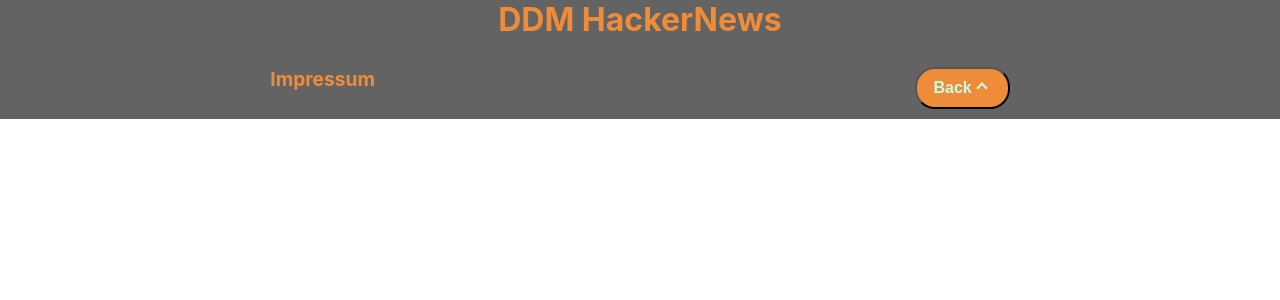
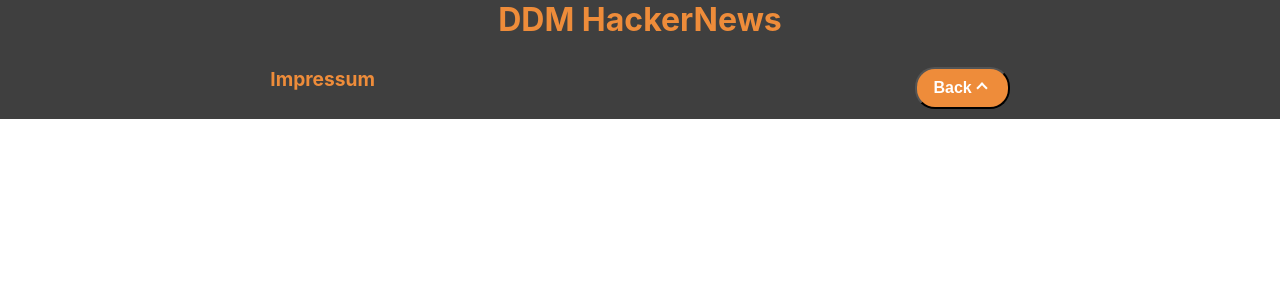
Before and after one commit to mixu-94/hackernews, a React (Create React App) app: page / in a window 1280 px wide. Shown: the top 300 px of the page. Built offline with nearby package versions, Linux system fonts and the light colour scheme.

Commit message:
Button scrolltotop

```diff
--- a/src/components/Footer/Footer.css
+++ b/src/components/Footer/Footer.css
@@ -1,5 +1,5 @@
 .footer{
-    background-color: rgba(0, 0, 0, 0.61);
+    background-color: rgba(0, 0, 0, 0.754);
     display: flex;
     justify-content: center;
     color: #EE8C3A;
@@ -8,7 +8,7 @@
 }
 
 .impressum{
-    background-color: rgba(0, 0, 0, 0.61);
+    background-color: rgba(0, 0, 0, 0.754);
     display: flex;
     justify-content: space-around;
     color: #EE8C3A;
@@ -20,7 +20,7 @@
 
 .arrow-button {
     display: flex;
-    color: #C2FFE9;
+    color: #ffffff;
     background-color: #EE8C3A;
     padding: 10px 16px;
     border-radius: 20px;
@@ -36,8 +36,8 @@
 .arrow-button > .arrow {
     width: 6px;
     height: 6px;
-    border-right: 2px solid #C2FFE9;
-    border-bottom: 2px solid #C2FFE9;
+    border-right: 2px solid #ffffff;
+    border-bottom: 2px solid #ffffff;
     position: relative;
     transform: rotate(-135deg);
     margin: 0 6px;
--- a/src/components/Footer/Footer.js
+++ b/src/components/Footer/Footer.js
@@ -1,8 +1,15 @@
 import React from 'react'
 import './Footer.css'
+import {useEffect} from 'react';
 
 
 const Footer = () => {
+
+  useEffect(() => {
+    window.scrollTo({top: 0, left: 0, behavior: 'smooth'});
+  }, []);
+
+
   return (
     <div>
        <div className='footer'>
@@ -12,10 +19,8 @@
 
        <div className='impressum'>
         Impressum
-        <button className='arrow-button'>
-            Back<span class='arrow'>
-
-            </span>
+        <button onClick={() =>{window.scrollTo({top: 0, left: 0, behavior: 'smooth'})}} className='arrow-button'>
+              Back<span class='arrow'></span>
         </button>
        </div>
 
```
